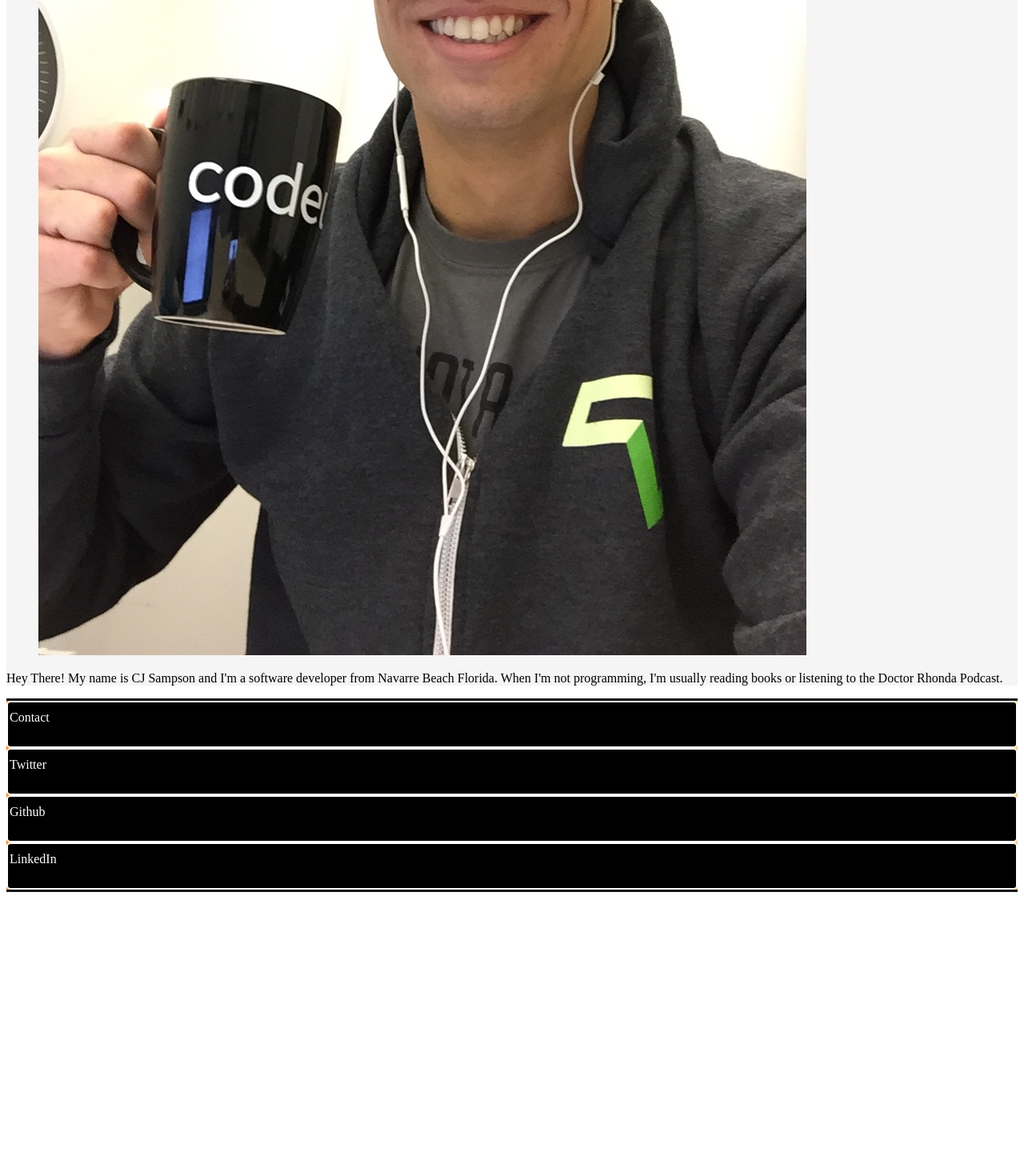
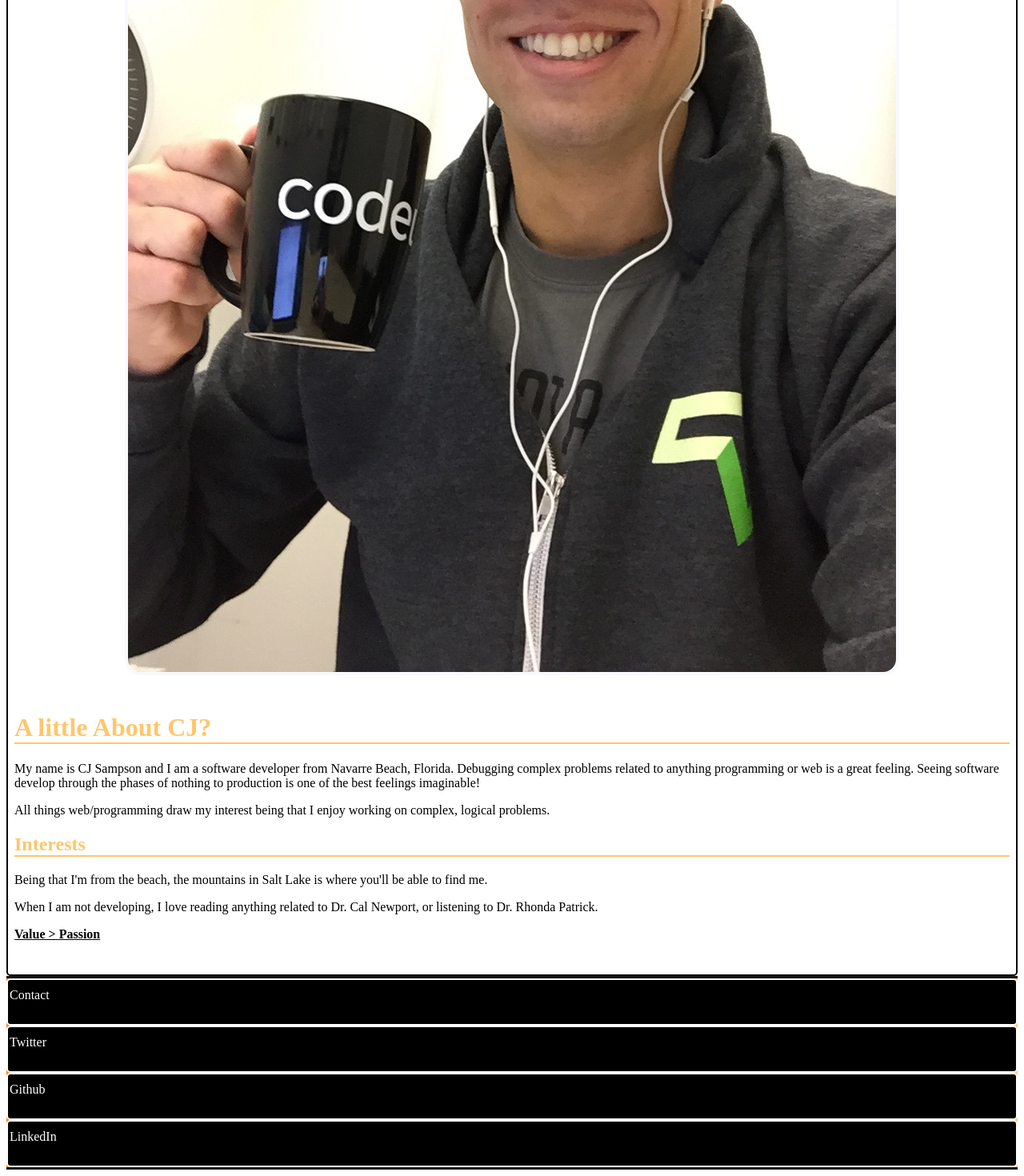
Before and after one commit to cjsampson/portfolio, a React app: page / in a window 1280 px wide. Shown: the part 627-2097 px from the top of the page at 80% size. Before the commit the page ends 1750 px from the top, so only its background shows below. Built offline with nearby package versions, Linux system fonts and the light colour scheme; the HTML template or start-up script is replaced by a standard one.

Commit message:
styles for the about/homepage

```diff
--- a/resources/assets/js/src/components/About.jsx
+++ b/resources/assets/js/src/components/About.jsx
@@ -1,24 +1,33 @@
 import React, { Component } from 'react';
+
+import '../../../sass/about.sass';
 
 export default class About extends Component {
     render() {
         return (
             <div className="hero-body">
-                <div className="container has-text-centered">
-                    <div className="columns is-vcentered">
-                        <div className="column is-5">
-                            <figure className="image-container">
+                <div className="container">
+                    <div className="columns column-row">
+                        <div className="column is-half flex picture-column">
+                            <figure className="image-container flex">
                                 <img src="/images/coffeemug.jpg" alt="Image" />
                             </figure>
                         </div>
-                        <div className="column is-6 is-offset-1">
-                            <p className="has-text-left">Hey There!  My name is CJ Sampson and I'm a software developer from Navarre Beach Florida.  When I'm not programming, I'm usually reading books or listening to the  Doctor Rhonda Podcast.</p>
-                            <p></p>
+                        <div className="column is-4 content-container">
+                            <div className="content">
+                                <h1 className="about-heading has-text-centered">A little About CJ?</h1>
+                                <p>My name is CJ Sampson and I am a software developer from Navarre Beach, Florida. Debugging complex problems related to anything programming or web is a great feeling.  Seeing software develop through the phases of nothing to production is one of the best feelings imaginable!</p>
+                                <p>All things web/programming draw my interest being that I enjoy working on complex, logical problems.</p>
+
+                                <h2 className="about-heading has-text-centered">Interests</h2>
+                                <p>Being that I'm from the beach, the mountains in Salt Lake is where you'll be able to find me.</p>
+                                <p>When I am not developing, I love reading anything related to Dr. Cal Newport, or listening to Dr. Rhonda Patrick.</p>
+                                <p className="value"><strong>Value > Passion</strong></p>
+                            </div>
                         </div>
                     </div>
                 </div>
             </div>
-
         )
     }
 }
--- a/resources/assets/js/src/components/Header.jsx
+++ b/resources/assets/js/src/components/Header.jsx
@@ -24,7 +24,7 @@ class Header extends Component {
                         <div className="container">
                             <div className="nav-left">
                                 <li className="nav-item">
-                                    <Link className="header-name-brand" to="/home">CJ Sampson</Link>
+                                    <Link className="header-name-brand" to="/">CJ Sampson</Link>
                                 </li>
                             </div>
                             <span className="nav-toggle">
--- /dev/null
+++ b/resources/assets/sass/about.sass
@@ -0,0 +1,48 @@
+.flex.picture-column
+    display: flex
+    justify-content: center
+    align-content: center
+
+.content-container
+    display: flex
+    justify-content: center
+    align-items: center
+
+.about-heading
+    border-bottom: 2px solid #ffc66c
+    color: #ffc66c
+
+.image-container img
+    border: 4px solid ghostwhite
+    border-radius: 20px
+
+.content-container .content
+    background-color: white
+    padding: 10px 8px
+    border-radius: 5px
+
+.column-row
+    background-color: white
+    padding: 15px 0px
+    border: 2px solid black
+    border-radius: 5px
+
+.about-heading h1
+    color: #ff871d
+    font-weight: bold
+
+.about-heading h2
+    color: #ff871d
+    font-weight: bold
+
+.content p
+    font-weight: 300
+
+figure.image-container.flex
+    display: flex
+    justify-content: center
+    align-items: center
+
+.value
+    text-decoration: underline
+    font-weight: 700
```
Also changed, not shown: public/js/app.js, 1 other file (tests, documents, lock files or other folders).
